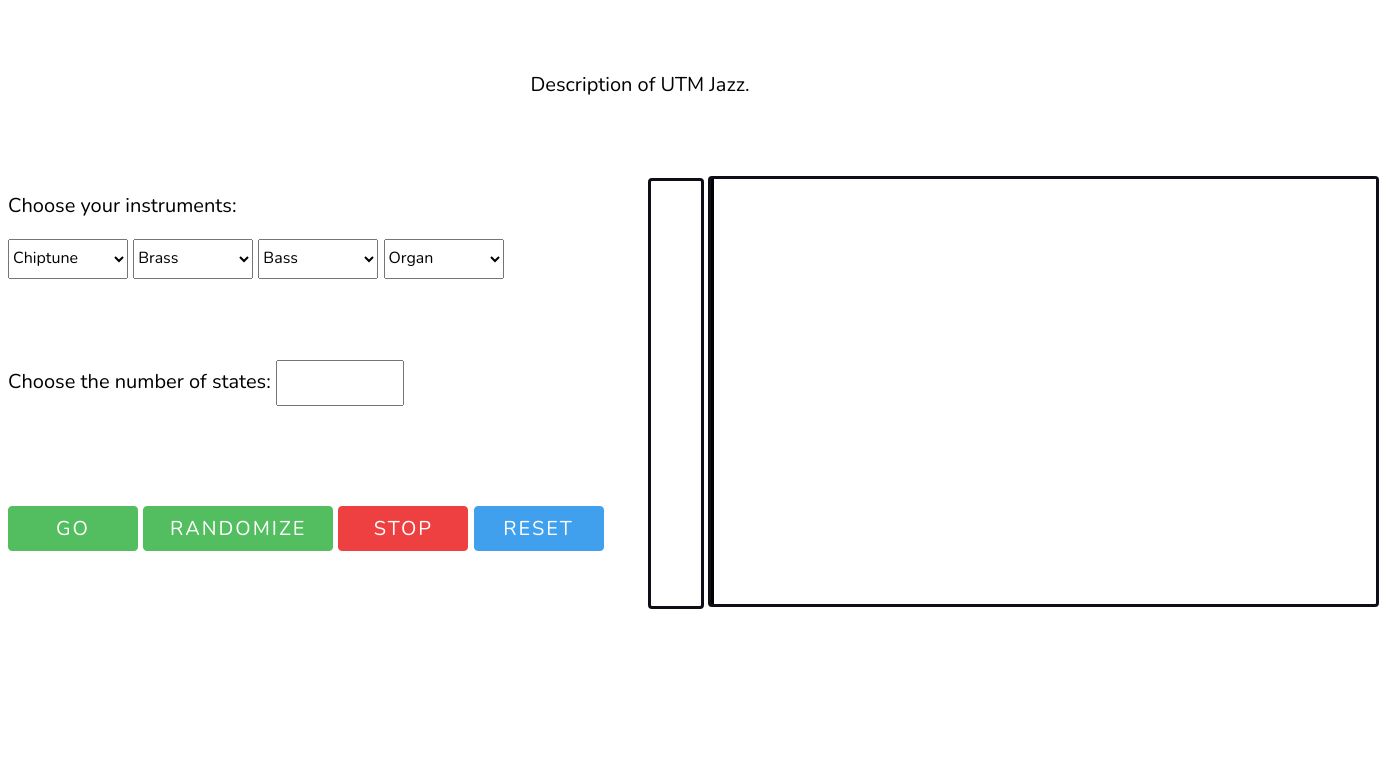
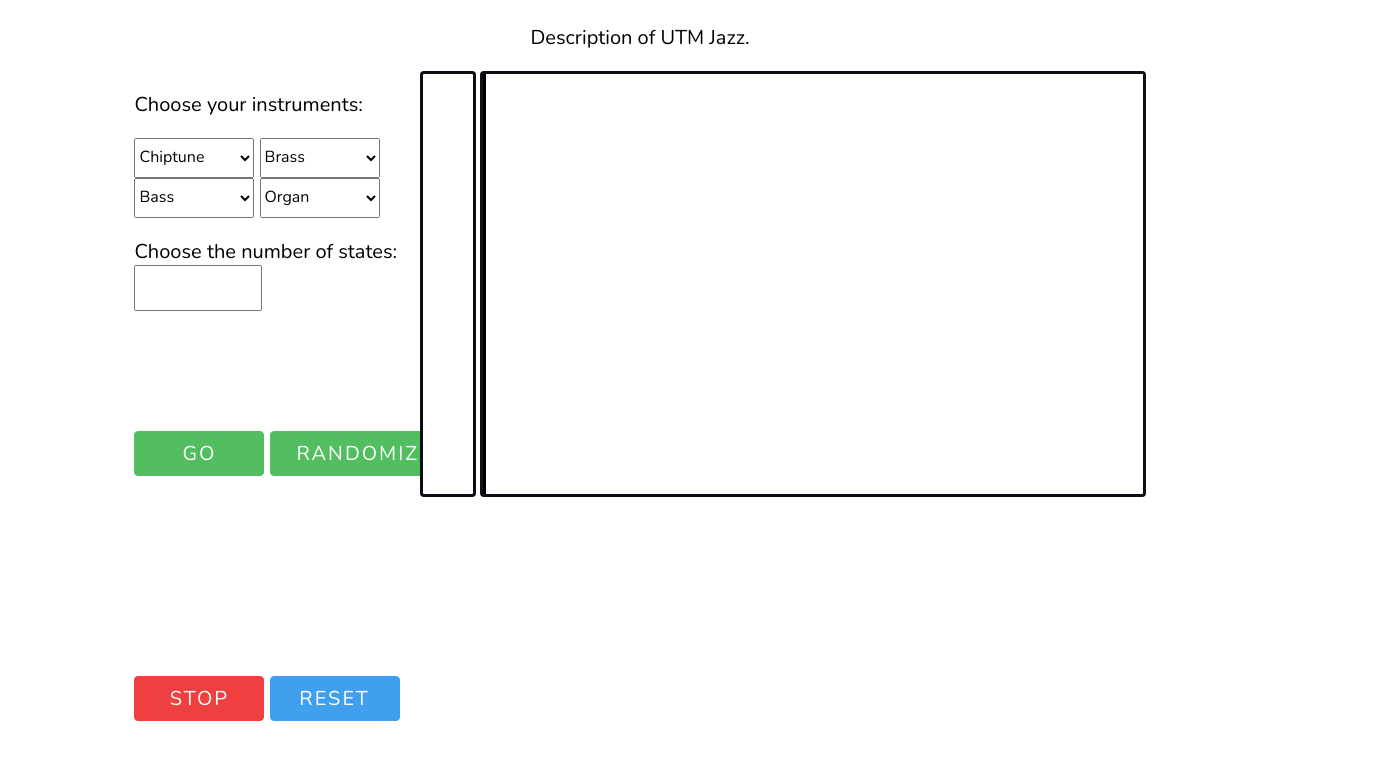
Before and after one commit to Perfect5th/utm-jazz, a website built with Parcel: page index.html in a window 1280 px wide. Shown: the part 84-844 px from the top of the page, 1379 px wide, since content can reach past the window. Built offline with nearby package versions, Linux system fonts and the light colour scheme.

Commit message:
some minor style changes

```diff
--- a/index.html
+++ b/index.html
@@ -4,17 +4,15 @@
 <title>UTM Jazz</title>
 <head>
   <link rel ="stylesheet" type="text/css" href="style.css">
+</head>
+<body>
+    <h1 class="header"> Universal Turing Music Player </h1>
+    <p class="header">Description of UTM Jazz. </p>
 
-        <h1 id = h1> Universal Turing Music Player </h1>
-
-        <br>
-        <p id = h2>Description of UTM Jazz. </p>
-
-        <br>
-        <br>
-        <p id = h3> Choose your instruments: </p>
+    <div class="content">
+        <div class="menu">
+            <p> Choose your instruments: </p>
             <select id="instrument-0">
-
                 <option value="chiptune" selected>Chiptune</option>
                 <option value="brass">Brass</option>
                 <option value="bass">Bass</option>
@@ -22,7 +20,6 @@
             </select>
 
             <select id="instrument-1">
-
                 <option value="chiptune">Chiptune</option>
                 <option value="brass" selected>Brass</option>
                 <option value="bass">Bass</option>
@@ -30,7 +27,6 @@
             </select>
 
             <select id="instrument-2">
-
                 <option value="chiptune">Chiptune</option>
                 <option value="brass">Brass</option>
                 <option value="bass" selected>Bass</option>
@@ -38,24 +34,24 @@
             </select>
 
             <select id="instrument-3">
-
                 <option value="chiptune">Chiptune</option>
                 <option value="brass">Brass</option>
                 <option value="bass">Bass</option>
                 <option value="organ" selected>Organ</option>
             </select>
 
-        <form>
-            <br>
-            <br>
-            <br>
-            Choose the number of states: <input type="number" min=1 max=17 id="stateval">
-        </form>
+            <div class="stateChooser">
+                <label>Choose the number of states:</label>
+                <input type="number" min=1 max=17 id="stateval">
+            </div>
+
             <button id="begin-button" class="button">Go</button>
             <button id="random-button" class="button">Randomize</button>
             <button id="stop-button" class="button">Stop</button>
             <button id="reset-button" class="button">Reset</button>
-            <script src="./index.js"></script>
+        </div>
+
+        <div class="viz">
             <div id="music-sheets">
                 <div id="sheet-divider"></div>
                 <div id="music-bar"></div>
@@ -67,8 +63,9 @@
                 <p id= "inst-2"></p>
                 <p id= "inst-3"></p>
             </div>
+        </div>
+    </div>
 
-
-        </head>
+    <script src="./index.js"></script>
     </body>
 </html>
--- a/style.css
+++ b/style.css
@@ -1,21 +1,49 @@
 @import url(https://fonts.googleapis.com/css?family=Nunito:300);
 
-:root{
-    --width: 665px;
-    --height: 425px;
+html {
+    font-family: "Nunito", sans-serif;
+    font-size: 20px;
+}
+
+a {
+    text-decoration: none;
+}
+
+.header {
+    text-align: center;
+}
+
+.content {
+    display: grid;
+    grid-template-columns: 2fr 666px;
+    grid-template-rows: 1fr;
+    margin: auto;
+    width: 80%;
+}
+
+.menu {
+    grid-columns: 1 / 2;
+    grid-rows: 1 / -1;
+}
+
+.stateChooser {
+    margin: 1em 0;
+}
+
+.viz {
+    grid-columns: 2 / -1;
+    grid-rows: 1 / -1;
+    position: relative;
 }
 
 #music-animation {
-    width: var(--width);
     height: 100px;
+    background: rgb(243, 243, 243);
     position: relative;
-    background: rgb(243, 243, 243);
 }
 
 #sheet-divider {
-    width: var(--width);
     height: 5px;
-    position: relative;
     background: white;
 }
 
@@ -23,18 +51,14 @@
     border-style: solid;
     border-color: rgb(14, 14, 22);
     border-radius: 4px;
-    width: var(--width);
-    height: var(--height);
     background: white;
+    height: 420px;
     position: relative;
-    left: 700px;
-    bottom: 475px;
 }
 
-
-#music-bar{
+#music-bar {
+    height: 100%;
     width: 3px;
-    height: var(--height);
     position: absolute;
     background-color: black;
     z-index: 100;
@@ -42,19 +66,13 @@
 }
 
 
-#music-notes{
+#music-notes {
     height: 10px;
     width: 10px;
     position: absolute;
     border-radius: 50%;
     background-color: rgb(37, 37, 37);
     z-index: 50;
-}
-
-
-#h1, #h2{
-    text-align: center;
-    font-family: "Nunito";
 }
 
 #inst-0, #inst-1, #inst-2, #inst-3 {
@@ -80,16 +98,17 @@
     bottom: -210px;
 }
 
-#insts-used{
+#insts-used {
     border-style: solid;
     border-color: rgb(14, 14, 22);
     border-radius: 4px;
     width: 50px;
-    height: var(--height);
+    height: 420px;
+    max-height: 420px;
     background: white;
-    position: relative;
-    left: 640px;
-    bottom: 904px;
+    position: absolute;
+    left: -60px;
+    top: 0;
 }
 
 
@@ -101,12 +120,7 @@
     font-family: "Nunito";
 }
 
-
-body { font-family: "Nunito", sans-serif; font-size: 20px; }
-a    { text-decoration: none; }
-
-#begin-button, #random-button, #reset-button, #stop-button
-{
+.button {
     text-transform: uppercase;
     letter-spacing: 2px;
     text-align: center;
```
Lines whose indentation alone changed are shown as unchanged.
